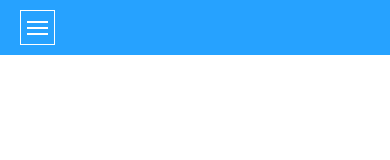
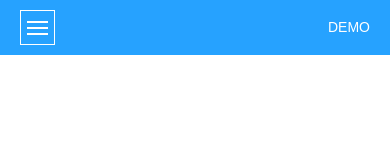
Before and after one commit to babytutu/tui-vue, a Vue app: page / in a window 390 px wide. Shown: the top 160 px of the page. Built offline with nearby package versions, Linux system fonts and the light colour scheme; the HTML template or start-up script is replaced by a standard one.

Commit message:
update: Docs

```diff
--- a/src/views/demo/index.vue
+++ b/src/views/demo/index.vue
@@ -3,7 +3,7 @@
     <slot name="header">
       <tui-header :title="route.name.replace('demo-', '')">
         <div slot="left"
-             @click="goBack">Back</div>
+             @click="goDocs">Docs</div>
         <div slot="right">
           <router-link to="/demo/index">Home</router-link>
         </div>
@@ -29,9 +29,10 @@ export default {
     /**
      * 返回
      */
-    goBack() {
+    goDocs() {
+      const name = this.route.name.replace('demo-', '')
       this.$router.push({
-        name: 'demo-index',
+        name
       })
     },
   },
--- a/src/views/pages/index.vue
+++ b/src/views/pages/index.vue
@@ -13,6 +13,7 @@
           <span></span>
           <span></span>
         </button>
+        <a class="mob-demo" @click="goDemo">DEMO</a>
       </div>
       <router-view></router-view>
     </section>
@@ -23,6 +24,8 @@
 </template>
 
 <script type="text/babel">
+const location = window.location
+
 export default {
   watch: {
     '$route.path': function () {
@@ -30,6 +33,16 @@ export default {
       setTimeout(() => {
         this.navbarShow = false
       }, 200)
+    },
+  },
+
+  computed: {
+    /**
+     * 页面信息，route参数
+     * @returns {object} 页面相关设置
+     */
+    route() {
+      return this.$route
     },
   },
 
@@ -44,11 +57,21 @@ export default {
       event.stopPropagation()
       this.navbarShow = !this.navbarShow
     },
+    goDemo() {
+      const name = `demo-${this.route.name}`
+      this.$router.push({
+        name
+      })
+    }
   },
 }
 </script>
 
 <style lang="stylus" scoped>
+  .mob-demo{
+    line-height 55px
+    color #fff
+  }
   .main {
     display flex
     height: 100%;
@@ -76,7 +99,9 @@ export default {
       }
 
       &.demo {
+        padding-left 10px
         padding-right 10px
+        min-width: 440px
       }
     }
   }
@@ -143,9 +168,11 @@ export default {
 
     .navbar-toggle-container {
       box-sizing: border-box;
-      display: block;
+      display: flex;
+      justify-content: space-between;
       position: fixed;
       padding-left: 20px;
+      padding-right 20px
       top: 0;
       left: 0;
       width: 100%;
--- a/src/views/pages/routes.js
+++ b/src/views/pages/routes.js
@@ -8,7 +8,7 @@ export default {
   children: [
     {
       path: '',
-      name: '',
+      name: 'index',
       component: () => import('./index.md'),
     },
     {
```
